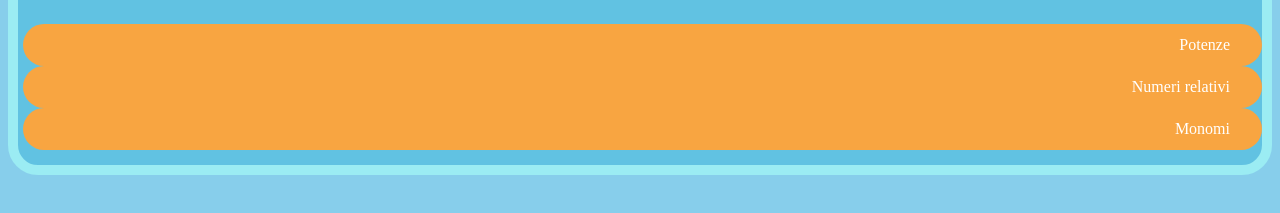
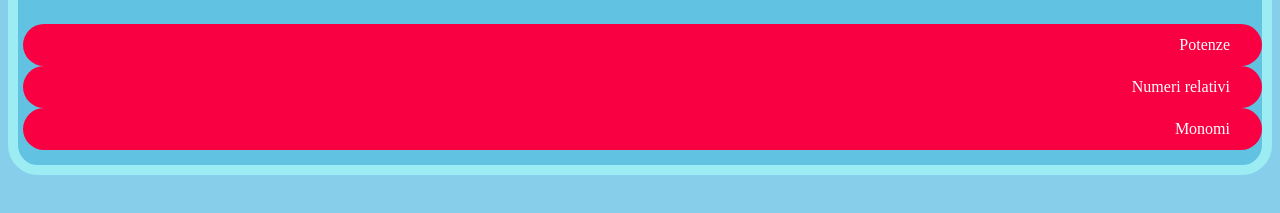
Before and after one commit to Giacobazzi-17/Progetti-Kodland, a plain HTML site: page index.html in a window 1280 px wide. Shown: the part 145-358 px from the top of the page. Drawn offline with Linux system fonts and the light colour scheme.

Commit message:
Update style.css

```diff
--- a/style.css
+++ b/style.css
@@ -27,7 +27,7 @@ header{
 a{
     display: inline-block;
     color:white;
-    background-color: rgb(248, 165, 65);
+    background-color: rgb(248, 0, 65);
     text-decoration: none;
     padding: 12px 32px;
     border-radius: 25px;
```
